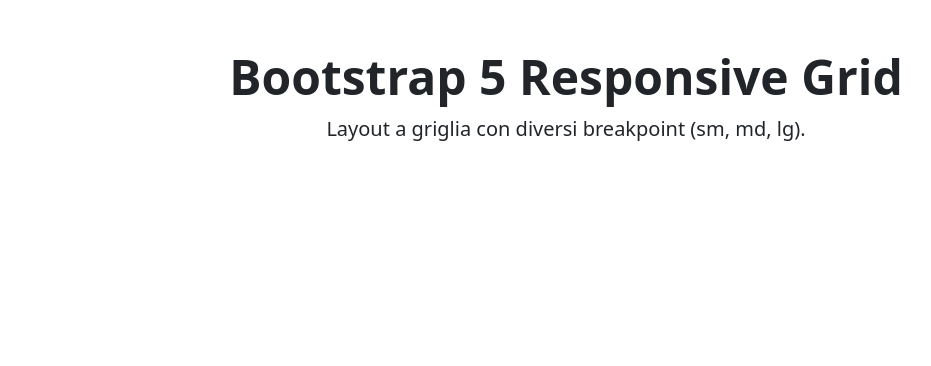
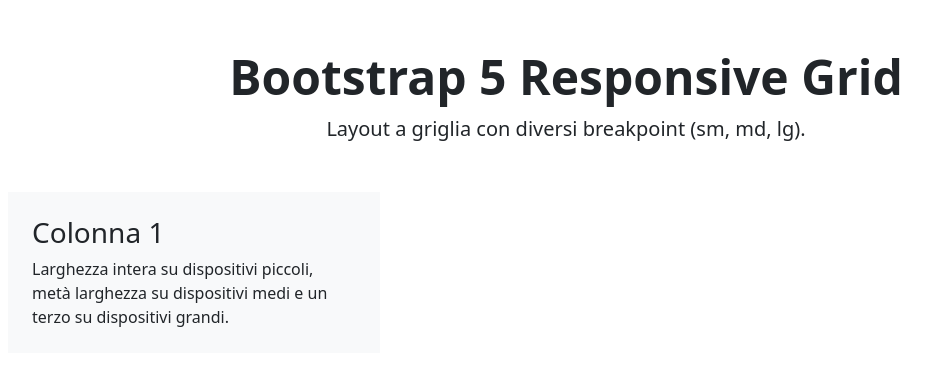
Before and after one commit to BrunoMaiolo/htmlcss-bootstrap-layout, a plain HTML site: page index.html in a window 1280 px wide. Shown: the whole page, without its empty margins (74-1005 px from the left). Drawn offline with nearby package versions, Linux system fonts and the light colour scheme.

Commit message:
colonna 1

```diff
--- a/index.html
+++ b/index.html
@@ -19,3 +19,13 @@
           Layout a griglia con diversi breakpoint (sm, md, lg).
         </p>
       </header>
+      <!--Prima riga-->
+      <div class="row g-0 mb-4">
+        <!--Colonna 1-->
+        <div class="col-12 col-md-6 col-lg-4 bg-light p-4">
+          <h2 class="h3">Colonna 1</h2>
+          <p class="mb-0">
+            Larghezza intera su dispositivi piccoli, metà larghezza su dispositivi
+            medi e un terzo su dispositivi grandi.
+          </p>
+        </div>
```
